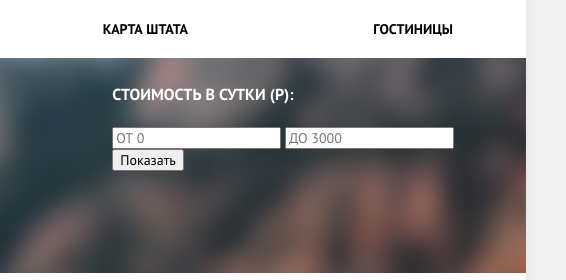
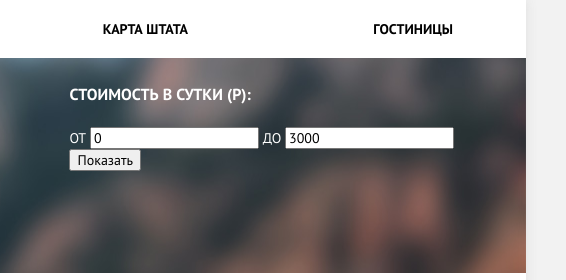
Before and after one commit to doshchicyn/922101-sedona-25, a plain HTML site: page hotels.html in a window 1280 px wide. Shown: the top 280 px of the page, 714-1280 px from the left. Drawn offline with Linux system fonts and the light colour scheme.

Commit message:
сложный фильтр

```diff
--- a/hotels.html
+++ b/hotels.html
@@ -79,8 +79,12 @@
 							<legend>Стоимость в сутки (Р):</legend>
 							<div class="cost-container">
 								<div class="price-controls">
-									<input type="text" name="min-price" value="" maxlength="6" placeholder="ОТ 0">
-									<input type="text" name="max-price" value="" maxlength="6" placeholder="ДО 3000">
+									<label for="">от
+										<input type="text" name="min-price" value="0" maxlength="6">
+									</label>
+									<label>до
+										<input type="text" name="max-price" value="3000" maxlength="6">
+									</label>
 								</div>
 								<div class="range-controls">
 									<div class="scale">
```
